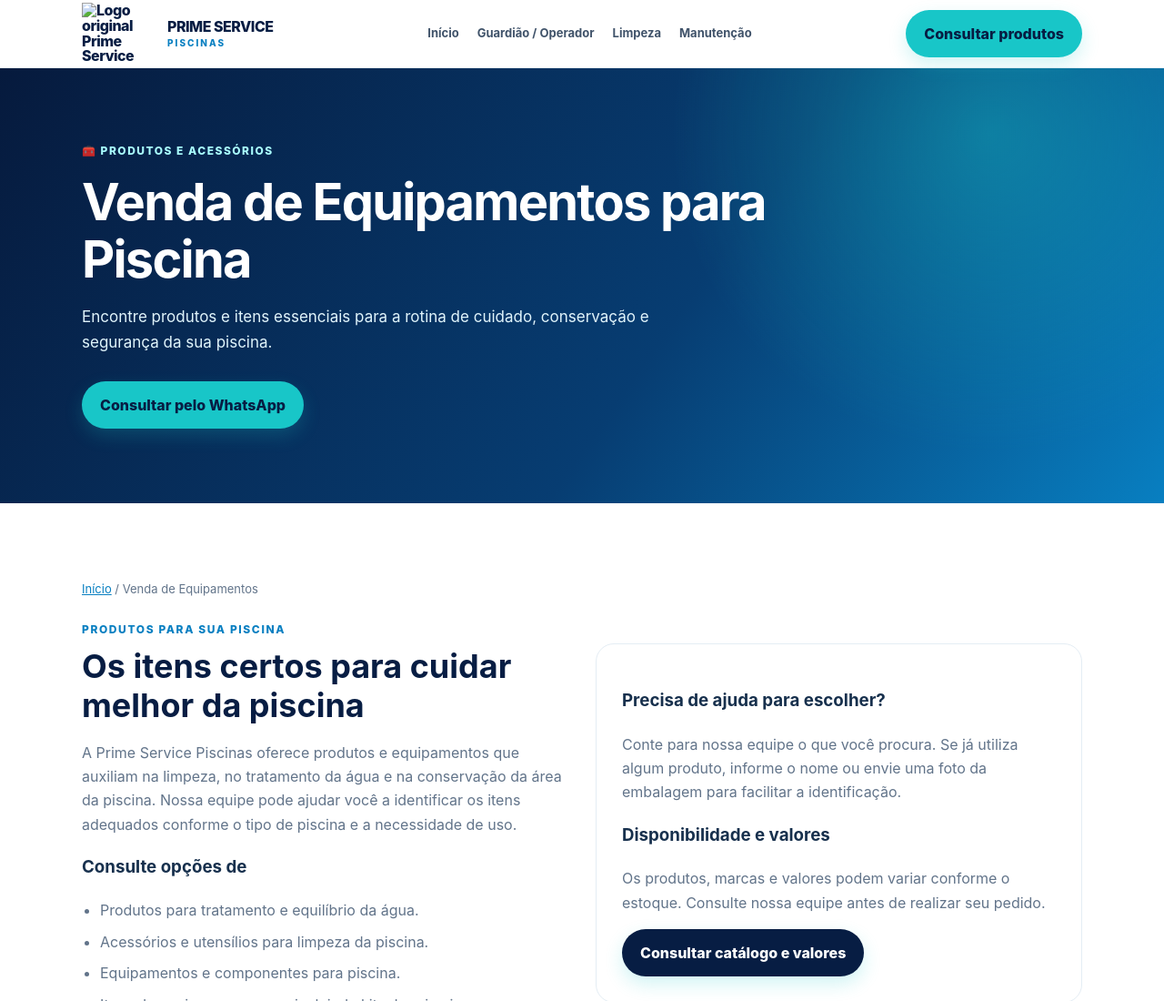
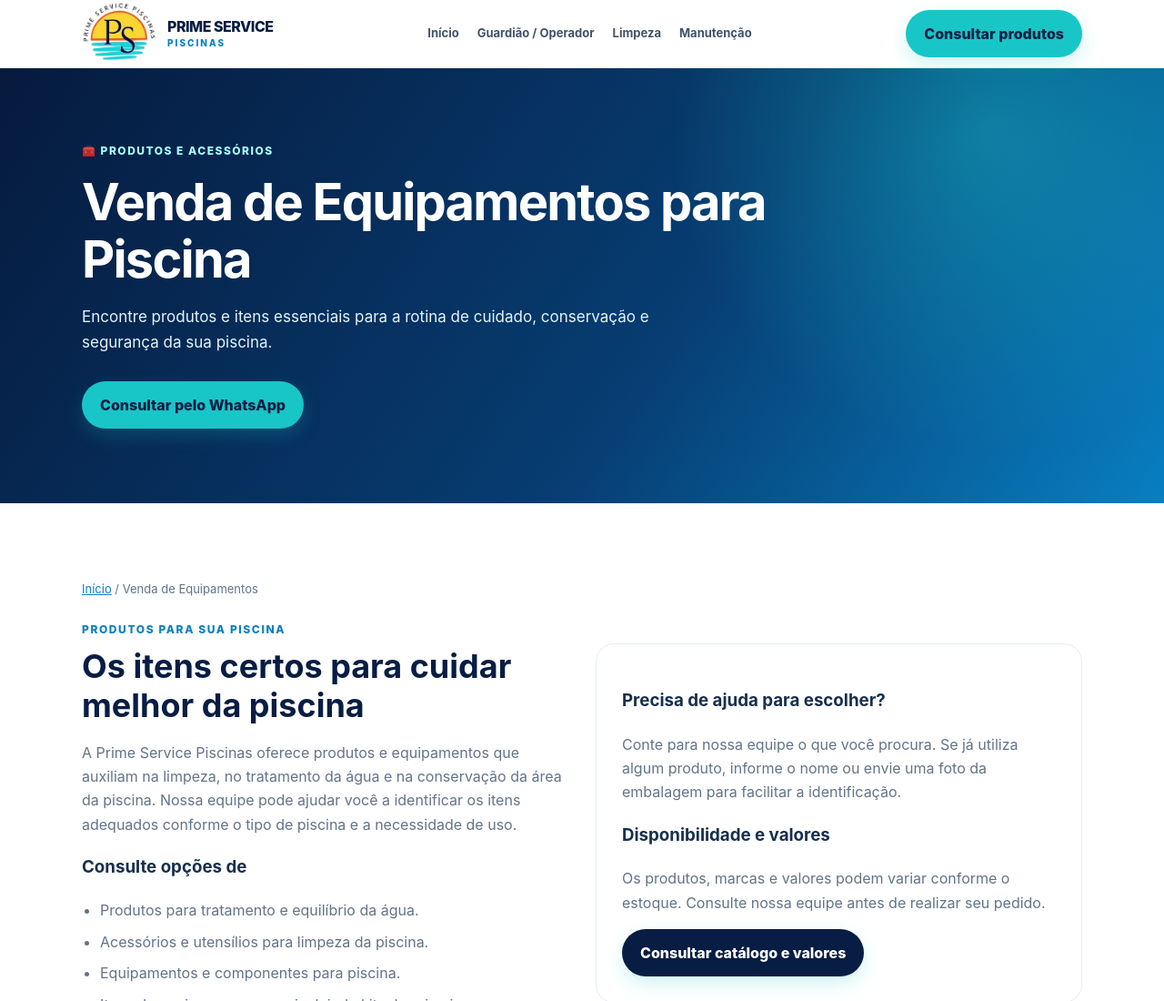
Before and after one commit to manucrf/primeservicepiscinas, a plain HTML site: page servicos/venda-equipamentos.html in a window 1280 px wide. Shown: the top 1100 px of the page at 91% size. Drawn offline with Linux system fonts and the light colour scheme.

Commit message:
Corrige caminho da logo original PSP.jpeg

```diff
--- a/servicos/venda-equipamentos.html
+++ b/servicos/venda-equipamentos.html
@@ -1,6 +1,6 @@
 <!doctype html>
 <html lang="pt-BR"><head><meta charset="utf-8"><meta name="viewport" content="width=device-width,initial-scale=1"><meta name="theme-color" content="#071d43"><title>Venda de Produtos e Equipamentos para Piscina | Prime Service Piscinas</title><meta name="description" content="Produtos e equipamentos para piscina, itens para tratamento da água e kits de primeiros socorros. Consulte disponibilidade."><link rel="stylesheet" href="../style.css"></head><body>
-<header><div class="wrap nav"><a class="brand" style="display:flex;align-items:center;gap:12px" href="../index.html"><img src="../WhatsApp%20Image%202026-11-17%20at%2017.39.23.jpeg" alt="Logo original Prime Service Piscinas" style="width:82px;height:68px;object-fit:contain"><span>PRIME SERVICE<small>PISCINAS</small></span></a><nav id="nav"><a href="../index.html">Início</a><a href="guardiao-operador.html">Guardião / Operador</a><a href="limpeza-de-piscina.html">Limpeza</a><a href="manutencao-equipamentos.html">Manutenção</a></nav><a class="btn" href="https://wa.me/5521970169658?text=Ol%C3%A1%21%20Quero%20consultar%20produtos%20e%20equipamentos%20para%20piscina." target="_blank" rel="noopener">Consultar produtos</a><button class="menu" id="menu" aria-label="Abrir menu">☰</button></div></header>
+<header><div class="wrap nav"><a class="brand" style="display:flex;align-items:center;gap:12px" href="../index.html"><img src="../../PSP.jpeg" alt="Logo original Prime Service Piscinas" style="width:82px;height:68px;object-fit:contain"><span>PRIME SERVICE<small>PISCINAS</small></span></a><nav id="nav"><a href="../index.html">Início</a><a href="guardiao-operador.html">Guardião / Operador</a><a href="limpeza-de-piscina.html">Limpeza</a><a href="manutencao-equipamentos.html">Manutenção</a></nav><a class="btn" href="https://wa.me/5521970169658?text=Ol%C3%A1%21%20Quero%20consultar%20produtos%20e%20equipamentos%20para%20piscina." target="_blank" rel="noopener">Consultar produtos</a><button class="menu" id="menu" aria-label="Abrir menu">☰</button></div></header>
 <main><section class="hero"><div class="wrap"><span class="eyebrow">🧰 Produtos e acessórios</span><h1>Venda de Equipamentos para Piscina</h1><p>Encontre produtos e itens essenciais para a rotina de cuidado, conservação e segurança da sua piscina.</p><a class="btn" href="https://wa.me/5521970169658?text=Ol%C3%A1%21%20Quero%20consultar%20produtos%20e%20equipamentos%20para%20piscina." target="_blank" rel="noopener">Consultar pelo WhatsApp</a></div></section>
 <section><div class="wrap"><p class="breadcrumb"><a href="../index.html">Início</a> / Venda de Equipamentos</p><div class="split"><div><span class="kicker">Produtos para sua piscina</span><h2>Os itens certos para cuidar melhor da piscina</h2><p class="muted">A Prime Service Piscinas oferece produtos e equipamentos que auxiliam na limpeza, no tratamento da água e na conservação da área da piscina. Nossa equipe pode ajudar você a identificar os itens adequados conforme o tipo de piscina e a necessidade de uso.</p><h3>Consulte opções de</h3><ul class="check"><li>Produtos para tratamento e equilíbrio da água.</li><li>Acessórios e utensílios para limpeza da piscina.</li><li>Equipamentos e componentes para piscina.</li><li>Itens de apoio e segurança, incluindo kits de primeiros socorros.</li></ul></div><div class="panel"><h3>Precisa de ajuda para escolher?</h3><p class="muted">Conte para nossa equipe o que você procura. Se já utiliza algum produto, informe o nome ou envie uma foto da embalagem para facilitar a identificação.</p><h3>Disponibilidade e valores</h3><p class="muted">Os produtos, marcas e valores podem variar conforme o estoque. Consulte nossa equipe antes de realizar seu pedido.</p><a class="btn dark" href="https://wa.me/5521970169658?text=Olá!%20Gostaria%20de%20consultar%20a%20disponibilidade%20e%20os%20valores%20dos%20produtos%20para%20piscina." target="_blank" rel="noopener">Consultar catálogo e valores</a></div></div></div></section>
 <section class="band"><div class="wrap cta"><h2>Quer consultar um produto?</h2><p>Chame a Prime Service Piscinas e fale com nossa equipe.</p><a class="btn" href="https://wa.me/5521970169658?text=Olá!%20Quero%20consultar%20produtos%20e%20equipamentos%20para%20piscina." target="_blank" rel="noopener">Falar pelo WhatsApp</a><p><a href="../index.html" style="color:#a9ffff">← Voltar para todos os serviços</a></p></div></section></main><footer><div class="wrap foot"><strong>Prime Service Piscinas</strong><span>Rio de Janeiro · (21) 97016-9658</span><span>© <span class="year"></span> Prime Service Piscinas</span></div></footer><script>const m=document.getElementById('menu'),n=document.getElementById('nav');m.addEventListener('click',()=>n.classList.toggle('open'));document.querySelectorAll('.year').forEach(e=>e.textContent=new Date().getFullYear());</script></body></html>
```
